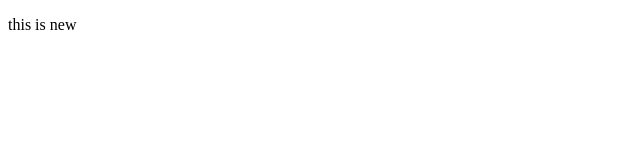
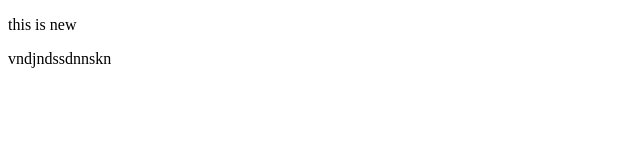
Before and after one commit to vikckyVikash/PushReapo, a plain HTML site: page index.html in a window 1280 px wide. Shown: the full height of the page, 0-640 px from the left. Drawn offline with Linux system fonts and the light colour scheme.

Commit message:
add new per

```diff
--- a/index.html
+++ b/index.html
@@ -7,5 +7,6 @@
 </head>
 <body>
     <p>this is new </p>
+    <p>vndjndssdnnskn</p>
 </body>
 </html>
```
